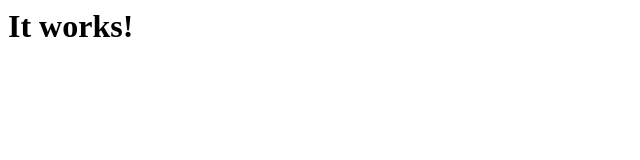
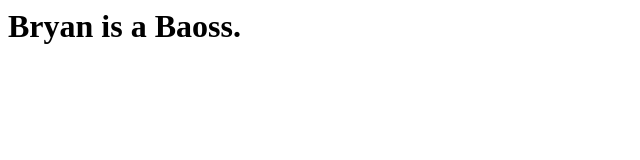
Before and after one commit to Bryan1Wang/bryan1wang.github.io, a plain HTML site: page index.html in a window 1280 px wide. Shown: the whole page, without its empty margins (0-640 px from the left). Drawn offline with Linux system fonts and the light colour scheme.

Commit message:
Update index.html

```diff
--- a/index.html
+++ b/index.html
@@ -1 +1 @@
-<html><body><h1>It works!</h1></body></html>
+<html><body><h1>Bryan is a Baoss.</h1></body></html>
```
